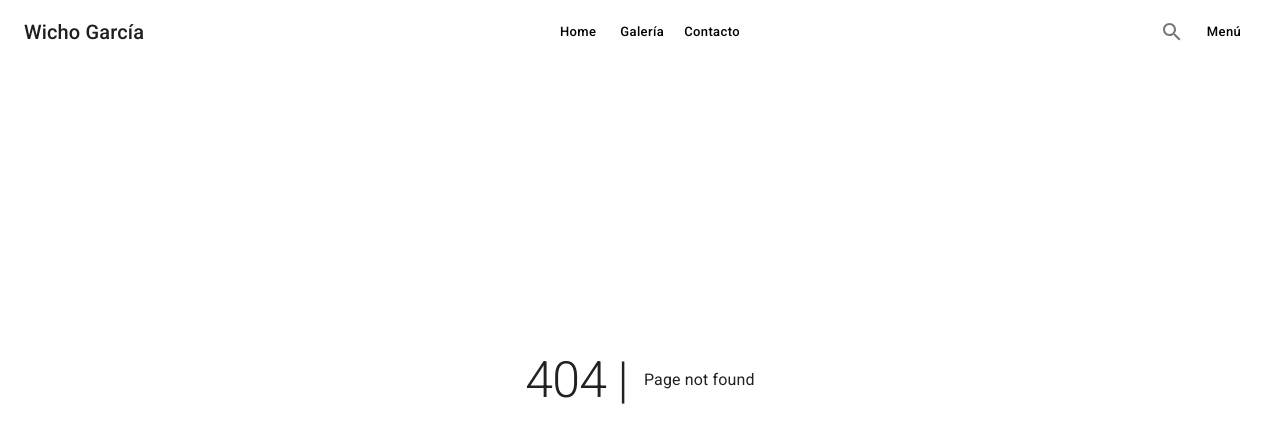
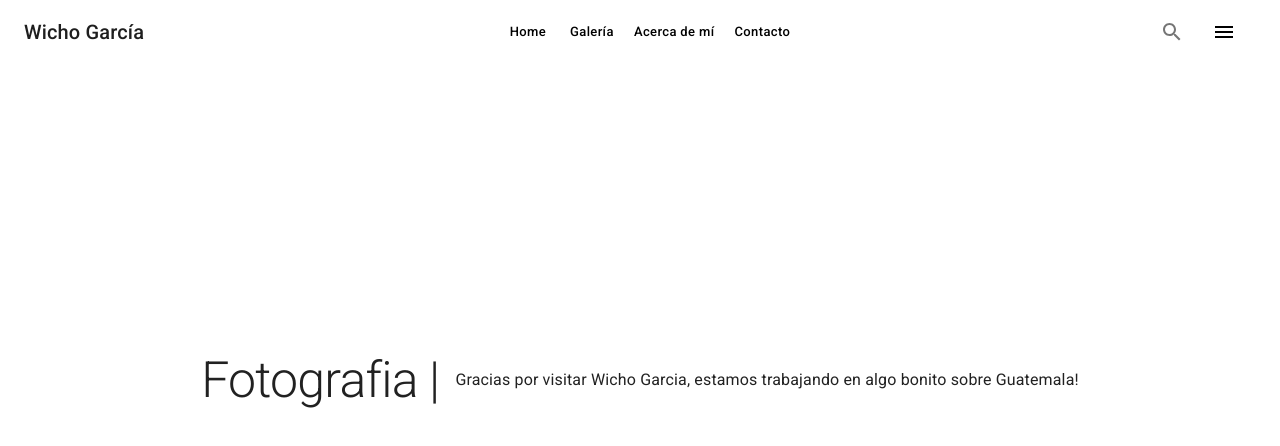
Before and after one commit to wichogarciagt/wicho-garcia, a Next.js app: page /photography in a window 1280 px wide. Before the commit this address had no page. Shown: the top 446 px of the page. Built offline with nearby package versions, Linux system fonts and the light colour scheme.

Commit message:
Update icon menu

```diff
--- a/components/ui/Navbar.tsx
+++ b/components/ui/Navbar.tsx
@@ -1,7 +1,7 @@
 import NextLink from 'next/link';
 
 import { AppBar, Badge, Box, Button, IconButton, Link, Toolbar, Typography } from '@mui/material';
-import { ShoppingCartOutlined, SearchOutlined } from '@mui/icons-material';
+import { ShoppingCartOutlined, SearchOutlined, MenuOutlined } from '@mui/icons-material';
 import { useContext } from 'react';
 import { UIContext } from '../../context/ui';
 
@@ -28,9 +28,15 @@ export const Navbar = () => {
                         </Link>
                     </NextLink>
 
-                    <NextLink href='/gallery' passHref>
+                    <NextLink href='/photography' passHref>
                         <Link>
                             <Button>Galería</Button>
+                        </Link>
+                    </NextLink>
+
+                    <NextLink href='/about' passHref>
+                        <Link>
+                            <Button>Acerca de mí</Button>
                         </Link>
                     </NextLink>
 
@@ -65,7 +71,7 @@ export const Navbar = () => {
                 </NextLink> */}
 
                 <Button onClick={ openSideMenu }>
-                    Menú
+                    <MenuOutlined />
                 </Button>
 
             </Toolbar>
--- /dev/null
+++ b/pages/photography.tsx
@@ -0,0 +1,24 @@
+import { Box, Typography } from '@mui/material';
+import React from 'react'
+import { MainLayout } from '../components/layouts';
+
+const PhotographyPage = () => {
+    return (
+        <MainLayout title={'Galería'} pageDescription={'Aquí encontraras fotografías acerca de los lugares más bonitos de Guatemala y el mundo'}>
+
+            <Box
+                display='flex'
+                justifyContent='center'
+                alignItems='center'
+                height='calc(100vh - 200px)'
+                sx={{ flexDirection: { xs: 'column', sm: 'row' } }}
+            >
+                <Typography variant='h1' component='h1' fontSize={ 50 } fontWeight={ 200 }>Fotografia |</Typography>
+                <Typography marginLeft={ 2 }>Gracias por visitar Wicho Garcia, estamos trabajando en algo bonito sobre Guatemala! </Typography>
+            </Box>
+
+        </MainLayout>
+    )
+}
+
+export default PhotographyPage;
```
Also changed, not shown: pages/about.tsx (renamed from pages/gallery.tsx, +4 -4 lines).
